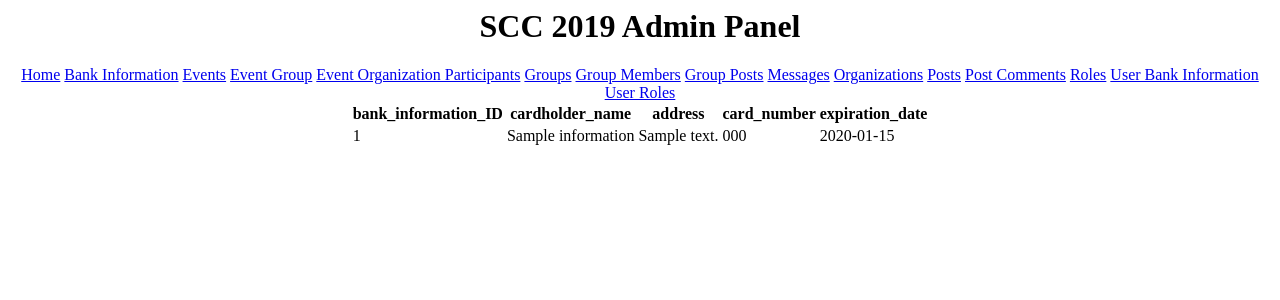
After one commit to abdullahzen/COMP353_Project, a PHP site: page /bank_information.php in a window 1280 px wide. The commit adds this page. Shown: the top 300 px of the page. Run offline with PHP 8.4, Linux system fonts and the light colour scheme; tables that the repository leaves empty hold one stand-in row (values such as "Sample post").

Commit message:
Added readAll and readSingle in the crud query builder and a mock header.

```diff
--- /dev/null
+++ b/scc/public/bank_information.php
@@ -0,0 +1,38 @@
+<?php
+/**
+ * Created by PhpStorm.
+ * User: klin
+ * Date: 2019-12-01
+ * Time: 5:20 PM
+ */
+
+require "../app/operations/crud.php";
+
+$result = readAll('bank_information');
+//$result = readSingle('bank_information', 'bank_information_ID', 1);
+?>
+<?php
+    include "header.php";
+?>
+<table align="center">
+    <thead>
+        <tr>
+            <th>bank_information_ID</th>
+            <th>cardholder_name</th>
+            <th>address</th>
+            <th>card_number</th>
+            <th>expiration_date</th>
+        </tr>
+    </thead>
+    <tbody>
+        <?php foreach ($result as $row) { ?>
+            <tr>
+                <td><?php echo escape($row["bank_information_ID"]); ?></td>
+                <td><?php echo escape($row["cardholder_name"]); ?></td>
+                <td><?php echo escape($row["address"]); ?></td>
+                <td><?php echo escape($row["card_number"]); ?></td>
+                <td><?php echo escape($row["expiration_date"]); ?></td>
+            </tr>
+        <?php } ?>
+    </tbody>
+</table>
--- /dev/null
+++ b/scc/public/header.php
@@ -0,0 +1,18 @@
+<div align="center">
+    <h1>SCC 2019 Admin Panel</h1>
+    <a href="index.php">Home</a>
+    <a href="bank_information.php">Bank Information</a>
+    <a href="index.php">Events</a>
+    <a href="index.php">Event Group</a>
+    <a href="index.php">Event Organization Participants</a>
+    <a href="index.php">Groups</a>
+    <a href="index.php">Group Members</a>
+    <a href="index.php">Group Posts</a>
+    <a href="index.php">Messages</a>
+    <a href="index.php">Organizations</a>
+    <a href="index.php">Posts</a>
+    <a href="index.php">Post Comments</a>
+    <a href="index.php">Roles</a>
+    <a href="index.php">User Bank Information</a>
+    <a href="index.php">User Roles</a>
+</div>
```
Also changed, not shown: scc/app/operations/crud.php (added, +50 -0 lines), scc/public/index.php (+5 -2 lines).
